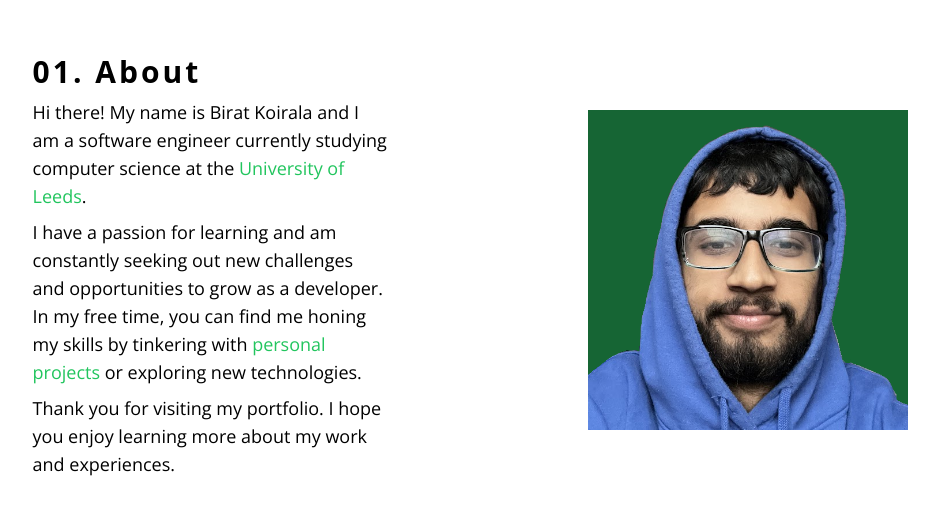
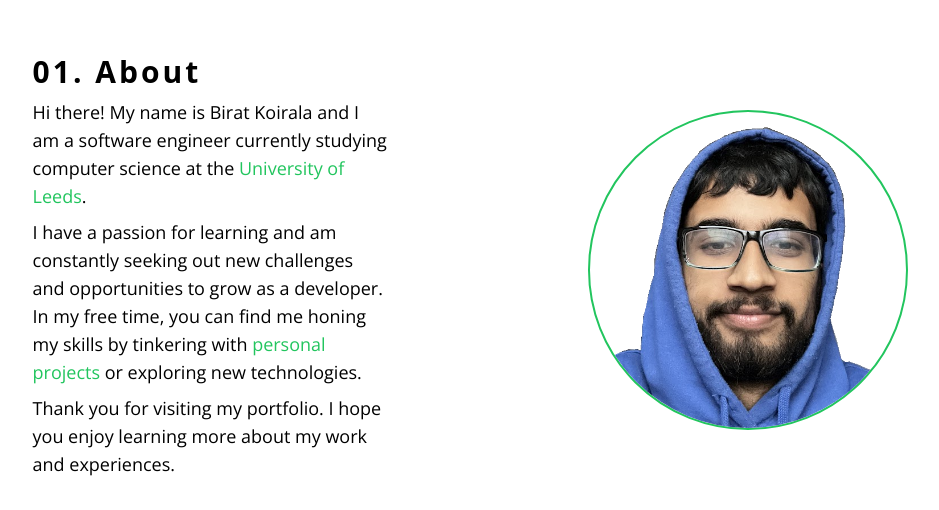
Before and after one commit to biratkk/portfolio-site-v2, a Next.js app: page /components/pages/AboutPage in a window 1280 px wide. Shown: the part 134-644 px from the top of the page, without its empty margins (163-1102 px from the left). Built offline with nearby package versions, Linux system fonts and the light colour scheme.

Commit message:
Updated image

```diff
--- a/pages/components/pages/AboutPage.tsx
+++ b/pages/components/pages/AboutPage.tsx
@@ -29,7 +29,7 @@ const aboutInfo: { header: string; description: string }[] = [
 
 const AboutPage = ({}: AboutPageType) => {
   return (
-      <div id="about" className="flex justify-center items-center w-screen h-screen overflow-hidden">
+      <div id="about" className="flex justify-center items-center w-screen h-screen overflow-hidden ">
         <div className="w-5/6 flex flex-col md:flex-row justify-around">
           <AllText className="md:w-2/4 lg:w-1/3 text-base md:text-lg dark:text-slate-300">
             <HoverHeader className="">01. About</HoverHeader>
@@ -63,7 +63,7 @@ const AboutPage = ({}: AboutPageType) => {
           </AllText>
           <div className="flex items-center justify-center w-1/3">
             <img
-              className="w-30 h-30 lg:w-80 lg:h-80 md:w-48 md:h-48 aspect-square mt-2 ml-2 hover:mt-0 hover:ml-0 duration-500 bg-green-800"
+              className="w-30 h-30 lg:w-80 lg:h-80 md:w-48 md:h-48 aspect-square border-green-500 border-2 rounded-full mt-2 ml-2 hover:mt-0 hover:ml-0 duration-500"
               src={pictureOfMe.src}
               alt="Picture of me"
             />
```
